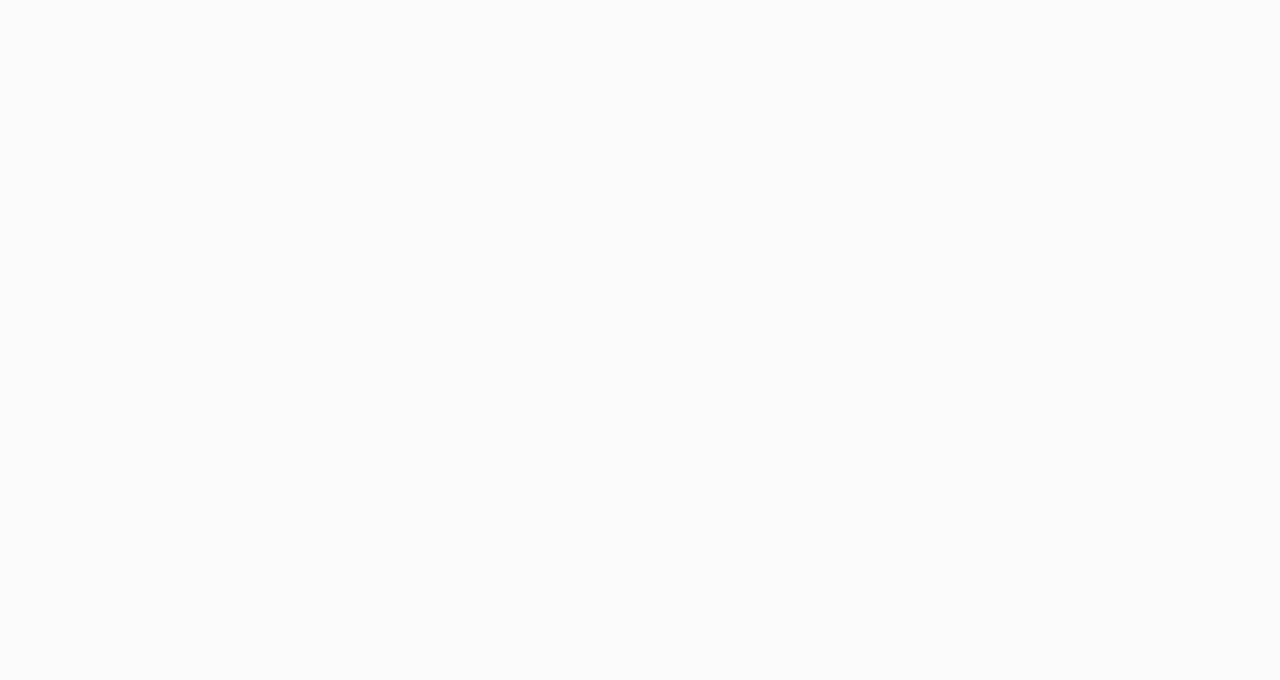
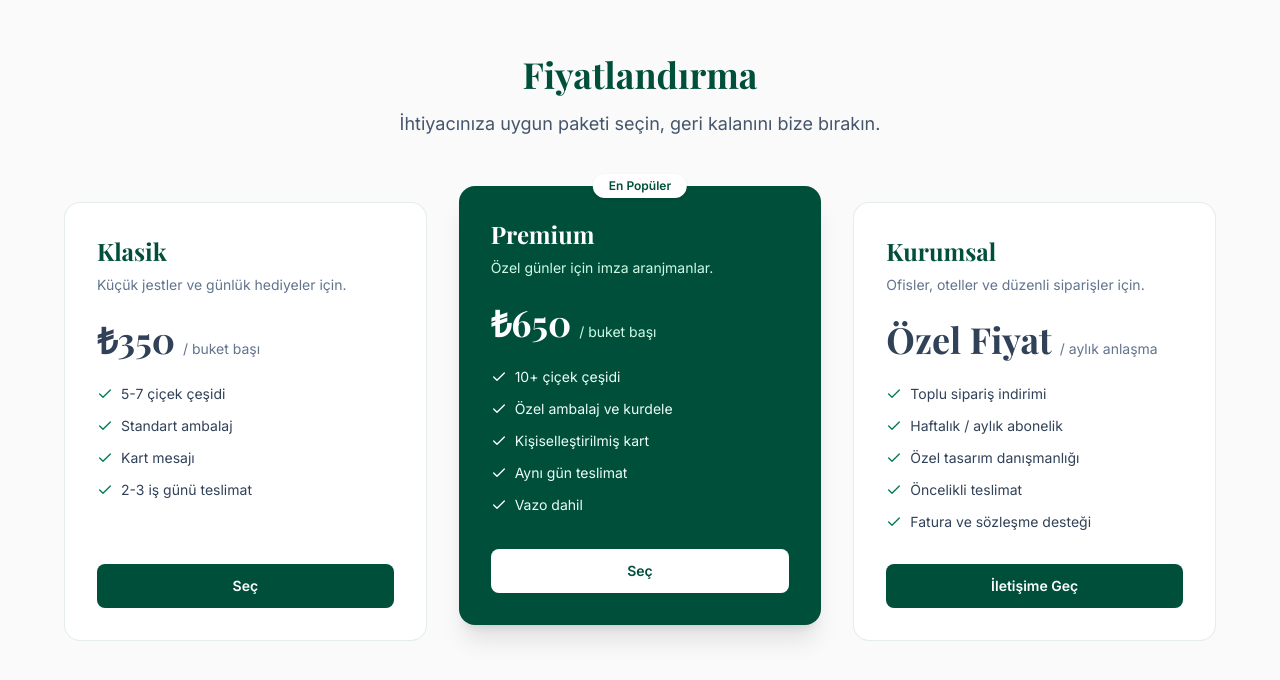
Before and after one commit to buseferoldu1/ciceksell, a Next.js app: page / in a window 1280 px wide. Shown: the part 2150-2830 px from the top of the page. Before the commit the page ends 2108 px from the top, so only its background shows below. Built offline with nearby package versions, Linux system fonts and the light colour scheme; a web font is replaced by a local one.

Commit message:
Fiyatlandirma bolumu ekle
3 katmanli plan (Klasik, Premium, Kurumsal), ortadaki Premium
plan one cikarilmis, scroll-reveal animasyonuyla.

```diff
--- a/app/page.tsx
+++ b/app/page.tsx
@@ -2,6 +2,7 @@ import Navbar from "@/components/ui/navbar";
 import FractalBloomHero from "@/components/ui/fractal-bloom-hero";
 import Features from "@/components/ui/features";
 import SocialProof from "@/components/ui/social-proof";
+import Pricing from "@/components/ui/pricing";
 
 export default function Home() {
   return (
@@ -10,6 +11,7 @@ export default function Home() {
       <FractalBloomHero />
       <Features />
       <SocialProof />
+      <Pricing />
     </main>
   );
 }
--- /dev/null
+++ b/components/ui/pricing.tsx
@@ -0,0 +1,153 @@
+"use client";
+
+import { motion } from "framer-motion";
+import { Check } from "lucide-react";
+
+const PLANS = [
+  {
+    name: "Klasik",
+    price: "₺350",
+    period: "buket başı",
+    description: "Küçük jestler ve günlük hediyeler için.",
+    features: [
+      "5-7 çiçek çeşidi",
+      "Standart ambalaj",
+      "Kart mesajı",
+      "2-3 iş günü teslimat",
+    ],
+    highlighted: false,
+    cta: "Seç",
+  },
+  {
+    name: "Premium",
+    price: "₺650",
+    period: "buket başı",
+    description: "Özel günler için imza aranjmanlar.",
+    features: [
+      "10+ çiçek çeşidi",
+      "Özel ambalaj ve kurdele",
+      "Kişiselleştirilmiş kart",
+      "Aynı gün teslimat",
+      "Vazo dahil",
+    ],
+    highlighted: true,
+    cta: "Seç",
+  },
+  {
+    name: "Kurumsal",
+    price: "Özel Fiyat",
+    period: "aylık anlaşma",
+    description: "Ofisler, oteller ve düzenli siparişler için.",
+    features: [
+      "Toplu sipariş indirimi",
+      "Haftalık / aylık abonelik",
+      "Özel tasarım danışmanlığı",
+      "Öncelikli teslimat",
+      "Fatura ve sözleşme desteği",
+    ],
+    highlighted: false,
+    cta: "İletişime Geç",
+  },
+];
+
+export default function Pricing() {
+  return (
+    <section
+      id="fiyatlandirma"
+      className="bg-[#FAFAFA] px-4 py-24 sm:px-6 lg:px-8"
+    >
+      <div className="mx-auto max-w-6xl">
+        <motion.div
+          initial={{ opacity: 0, y: 20 }}
+          whileInView={{ opacity: 1, y: 0 }}
+          viewport={{ once: true, amount: 0.4 }}
+          transition={{ duration: 0.6 }}
+          className="mx-auto mb-16 max-w-2xl text-center"
+        >
+          <h2 className="mb-4 font-serif text-3xl font-bold text-emerald-900 md:text-4xl">
+            Fiyatlandırma
+          </h2>
+          <p className="text-lg text-slate-600">
+            İhtiyacınıza uygun paketi seçin, geri kalanını bize bırakın.
+          </p>
+        </motion.div>
+
+        <div className="grid grid-cols-1 gap-8 md:grid-cols-3">
+          {PLANS.map((plan, index) => (
+            <motion.div
+              key={plan.name}
+              initial={{ opacity: 0, y: 24 }}
+              whileInView={{ opacity: 1, y: 0 }}
+              viewport={{ once: true, amount: 0.4 }}
+              transition={{ duration: 0.6, delay: index * 0.15 }}
+              className={`relative flex flex-col rounded-2xl p-8 ${
+                plan.highlighted
+                  ? "bg-emerald-900 text-white shadow-xl md:-translate-y-4"
+                  : "border border-emerald-900/10 bg-white text-slate-700"
+              }`}
+            >
+              {plan.highlighted && (
+                <span className="absolute -top-3 left-1/2 -translate-x-1/2 rounded-full bg-white px-4 py-1 text-xs font-semibold text-emerald-900 shadow-sm">
+                  En Popüler
+                </span>
+              )}
+
+              <h3
+                className={`font-serif text-2xl font-bold ${
+                  plan.highlighted ? "text-white" : "text-emerald-900"
+                }`}
+              >
+                {plan.name}
+              </h3>
+              <p
+                className={`mt-2 text-sm ${
+                  plan.highlighted ? "text-emerald-100" : "text-slate-500"
+                }`}
+              >
+                {plan.description}
+              </p>
+
+              <div className="mt-6 mb-6">
+                <span className="font-serif text-4xl font-bold">
+                  {plan.price}
+                </span>
+                <span
+                  className={`ml-2 text-sm ${
+                    plan.highlighted ? "text-emerald-100" : "text-slate-500"
+                  }`}
+                >
+                  / {plan.period}
+                </span>
+              </div>
+
+              <ul className="mb-8 flex-1 space-y-3">
+                {plan.features.map((feature) => (
+                  <li key={feature} className="flex items-start gap-2 text-sm">
+                    <Check
+                      className={`mt-0.5 h-4 w-4 shrink-0 ${
+                        plan.highlighted ? "text-white" : "text-emerald-700"
+                      }`}
+                    />
+                    <span className={plan.highlighted ? "text-emerald-50" : ""}>
+                      {feature}
+                    </span>
+                  </li>
+                ))}
+              </ul>
+
+              <button
+                className={`w-full rounded-lg px-6 py-3 text-sm font-semibold transition-colors duration-300 ${
+                  plan.highlighted
+                    ? "bg-white text-emerald-900 hover:bg-emerald-50"
+                    : "bg-emerald-900 text-white hover:bg-emerald-800"
+                }`}
+              >
+                {plan.cta}
+              </button>
+            </motion.div>
+          ))}
+        </div>
+      </div>
+    </section>
+  );
+}
```
Also changed, not shown: 1 other file (tests, documents, lock files or other folders).
